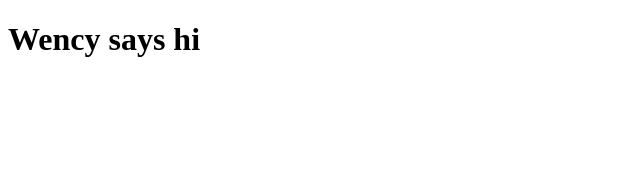
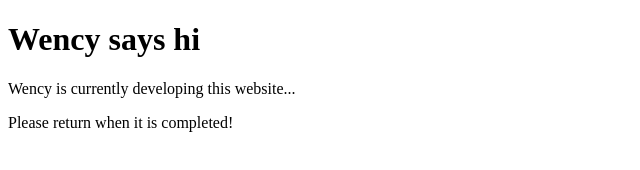
Before and after one commit to WencySuo/wencysuo.github.io, a plain HTML site: page index.html in a window 1280 px wide. Shown: the whole page, without its empty margins (0-640 px from the left). Drawn offline with Linux system fonts and the light colour scheme.

Commit message:
temp message

```diff
--- a/index.html
+++ b/index.html
@@ -2,5 +2,7 @@
 <html>
 <body>
     <h1>Wency says hi</h1>
+    <p>Wency is currently developing this website...</p>
+    <p>Please return when it is completed!</p>
 </body>
 </html>
```
